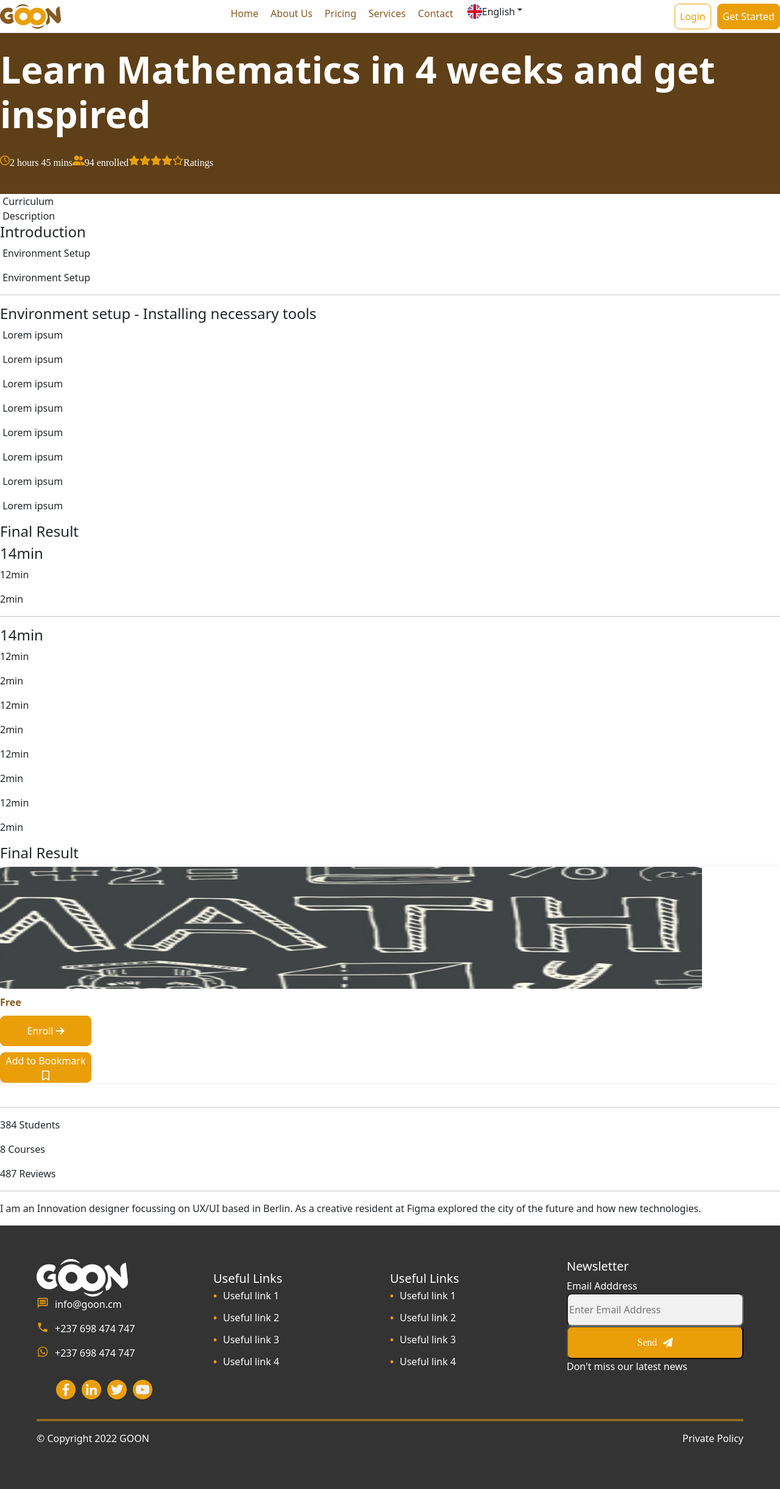
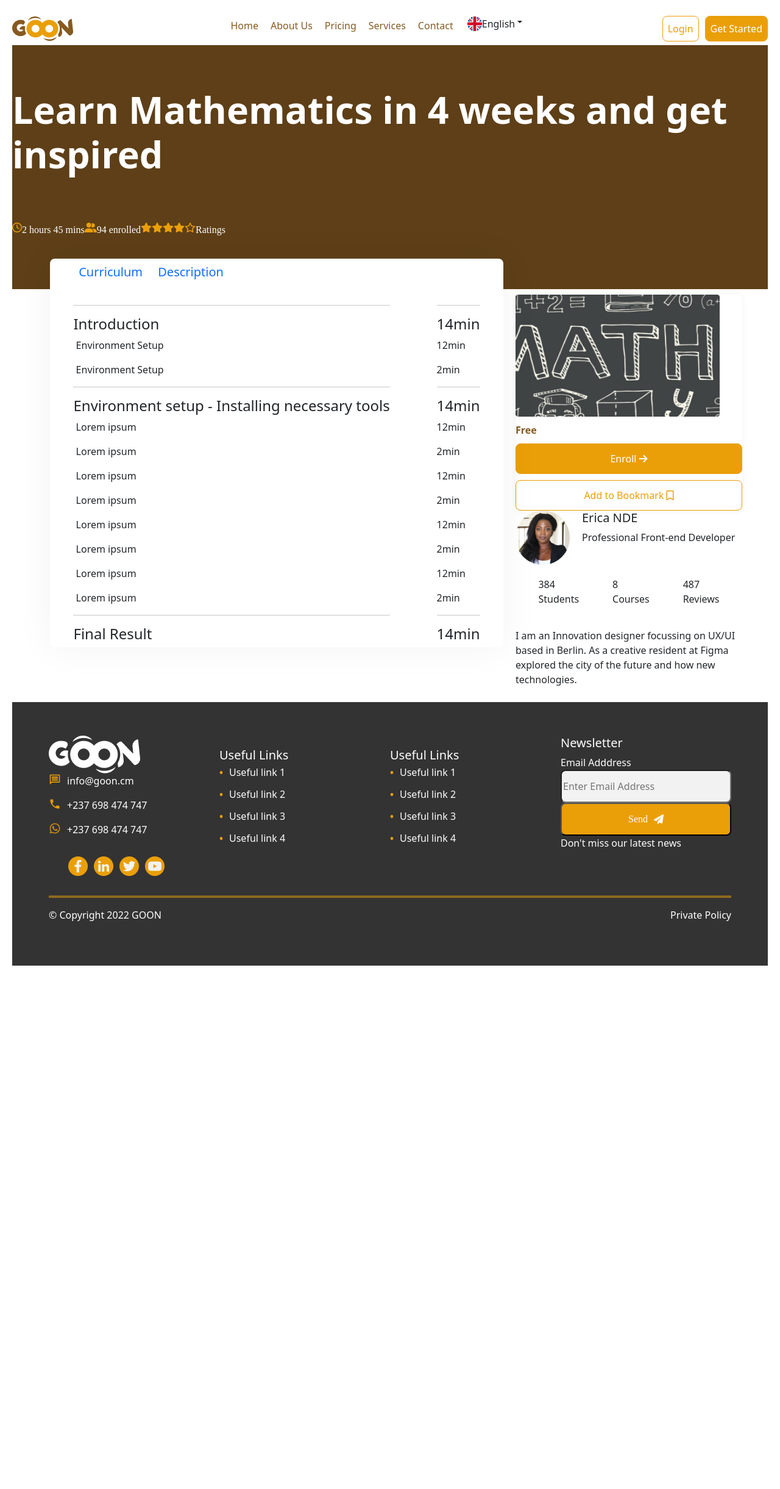
Before and after one commit to FonsahPageo/figma-design, a PHP site: the page made by course details.html in a window 1280 px wide. Shown: the whole page at 61% size. After the commit the page ends 1583 px from the top, so only its background shows below. Run offline with PHP 8.4, Linux system fonts and the light colour scheme.

Commit message:
work update

```diff
--- a/course details.html
+++ b/course details.html
@@ -1,5 +1,6 @@
 <!DOCTYPE html>
 <html lang="en">
+
 <head>
     <meta charset="UTF-8">
     <meta http-equiv="X-UA-Compatible" content="IE=edge">
@@ -11,6 +12,7 @@
     <link rel="stylesheet" href="/fontawesome/css/all.min.css">
     <script src="/script/javascript.js"></script>
 </head>
+
 <body>
     <div w3-include-html="header.html" class="top-header"></div>
 
@@ -19,21 +21,27 @@
             <h3>Learn Mathematics in 4 weeks and get inspired</h3>
         </div>
         <div class="course-info">
-            <i class="fa-regular fa-clock"></i><p> 2 hours 45 mins </p>
-            <i class="fa-solid fa-user-group"></i><p> 94 enrolled </p>
-            <i class="fa-solid fa-star"></i> <i class="fa-solid fa-star"></i> <i class="fa-solid fa-star"></i> <i class="fa-solid fa-star"></i> <i class="fa-regular fa-star"></i><p> Ratings</p>
+            <i class="fa-regular fa-clock"></i>
+            <p> 2 hours 45 mins </p>
+            <i class="fa-solid fa-user-group"></i>
+            <p> 94 enrolled </p>
+            <i class="fa-solid fa-star"></i> <i class="fa-solid fa-star"></i> <i class="fa-solid fa-star"></i> <i
+                class="fa-solid fa-star"></i> <i class="fa-regular fa-star"></i>
+            <p> Ratings</p>
         </div>
     </div>
 
     <section class="course-details-2">
         <div class="div-1">
-            <nav>
-                <li><i class="fa-solid fa-lock-keyhole"></i> Curriculum</li>
-                <li><i class="fa-solid fa-lock-keyhole"></i> Description</li>
+            <nav class="div-1-nav">
+                <ul>
+                    <li><a href=""><i class="fa-solid fa-lock-keyhole"></i> Curriculum</a></li>
+                    <li><a href=""><i class="fa-solid fa-lock-keyhole"></i> Description</a></li>
+                </ul>
             </nav>
-
-            <div>
+            <div class="part-1">
                 <div>
+                    <hr>
                     <h4>Introduction</h4>
                     <p><i class="fa-solid fa-lock-keyhole"></i> Environment Setup</p>
                     <p><i class="fa-solid fa-lock-keyhole"></i> Environment Setup</p>
@@ -47,9 +55,11 @@
                     <p><i class="fa-solid fa-lock-keyhole"></i> Lorem ipsum</p>
                     <p><i class="fa-solid fa-lock-keyhole"></i> Lorem ipsum</p>
                     <p><i class="fa-solid fa-lock-keyhole"></i> Lorem ipsum</p>
+                    <hr>
                     <h4>Final Result</h4>
                 </div>
                 <div>
+                    <hr>
                     <h4>14min</h4>
                     <p>12min</p>
                     <p>2min</p>
@@ -63,7 +73,8 @@
                     <p>2min</p>
                     <p>12min</p>
                     <p>2min</p>
-                    <h4>Final Result</h4>
+                    <hr>
+                    <h4>14min</h4>
                 </div>
             </div>
         </div>
@@ -73,31 +84,34 @@
                 <div class="maths-content">
                     <div class="mathsfree">Free </div>
                 </div>
-                <button class="maths-enroll">
+                <button class="details-maths-enroll">
                     Enroll <i class="fa-solid fa-arrow-right"></i>
                 </button>
-                <button class="maths-enroll">
+                <button class="details-maths-enroll-2">
                     Add to Bookmark <i class="fa-regular fa-bookmark"></i>
                 </button>
 
             </div>
-            <div class="review">
-                <div>
-                    <img src="" alt="">
-                    <p></p>
-                </div>
-                <hr>
-                <div>
-                    <p>384 Students</p>
-                    <p>8 Courses</p>
-                    <p>487 Reviews</p>
-                </div>
-                <hr>
-                <div>
-                    <p>I am an Innovation designer focussing on UX/UI based in Berlin. As a creative resident at Figma explored the city of the future and how new technologies. </p>
+            <div >
+                <div class="erica">
+                    <div><img src="/images/Ellipse 11.png" alt=""></div>
+                    <div>
+                        <h5>Erica NDE</h5>
+                        <p>Professional Front-end Developer</p>
+                    </div>
                 </div>
             </div>
+            <div class="review">
+                <p>384<br> Students</p>
+                <p>8<br> Courses</p>
+                <p>487<br> Reviews</p>
+            </div>
+            <div>
+                <p>I am an Innovation designer focussing on UX/UI based in Berlin. As a creative resident at Figma
+                    explored the city of the future and how new technologies. </p>
+            </div>
         </div>
+
     </section>
 
     <div w3-include-html="footer.html"></div>
@@ -105,4 +119,5 @@
         includeHTML();
     </script>
 </body>
+
 </html>
--- a/styles/course-details.css
+++ b/styles/course-details.css
@@ -1,8 +1,12 @@
-.course-details-1{
-    height: 264px;
+body {
+    padding: 20px;
+}
+
+.course-details-1 {
+    height: 400px;
     background-color: #5E3F17;
     display: flex;
-    align-items: flex-start;
+    /* align-items: flex-start; */
     flex-direction: column;
     justify-content: space-evenly;
     /* text-align: center; */
@@ -23,13 +27,91 @@
     font-style: normal;
 }
 
-.course-info{
+.course-info {
     display: flex;
-    /* display: grid; */
     flex-direction: row;
-    /* grid-template-columns: 1fr 1fr; */
-    justify-content: space-around;
+    /* justify-content: space-around; */
     font-size: 16px;
     font-weight: 400;
     color: #EA9F08;
 }
+
+.course-details-2 {
+    display: flex;
+    flex-direction: row;
+    align-items: center;
+    justify-content: center;
+}
+
+.div-1 {
+    width: 60%;
+    background: #FFFFFF;
+    box-shadow: 0px 0px 64px rgba(0, 0, 0, 0.05);
+    border-radius: 8px;
+    margin: 20px;
+    transform: translateY(-70px);
+}
+
+.div-2 {
+    width: 30%;
+}
+
+.div-1-nav ul{
+    display: flex;
+    font-style: normal;
+    font-weight: 500;
+    font-size: 20px;
+    line-height: 120%;
+}
+
+.div-1-nav li {
+    float: left;
+    padding: 10px;
+}
+
+.part-1 {
+    display: flex;
+    flex-direction: row;
+    justify-content: space-around;
+}
+
+.rectangle-2 {
+    width: 90%;
+    height: 180px;
+}
+
+.details-maths-enroll{
+    box-sizing: border-box;
+    gap: 10px;
+    width: 100%;
+    height: 50px;
+    background: #EA9F08;
+    border: 1px solid #EA9F08;
+    color: #fff;
+    border-radius: 8px;
+}
+
+.details-maths-enroll-2{
+    box-sizing: border-box;
+    gap: 10px;
+    width: 100%;
+    height: 50px;
+    background: transparent;
+    border: 1px solid #EA9F08;
+    color: #EA9F08;
+    border-radius: 8px;
+}
+
+.review{
+    display: flex;
+    flex-direction: row;
+    padding: 20px;
+    justify-content: space-around;
+    gap: 20px;
+}
+
+.erica{
+    display: flex;
+    flex-direction: row;
+    gap: 20px;
+}
--- a/styles/header.css
+++ b/styles/header.css
@@ -4,8 +4,6 @@
     justify-content: space-between;
     /* padding: 10px; */
 }
-
-
 
 .top-nav li{
     float: left;
```
Also changed, not shown: images/Ellipse 11.png (added).
